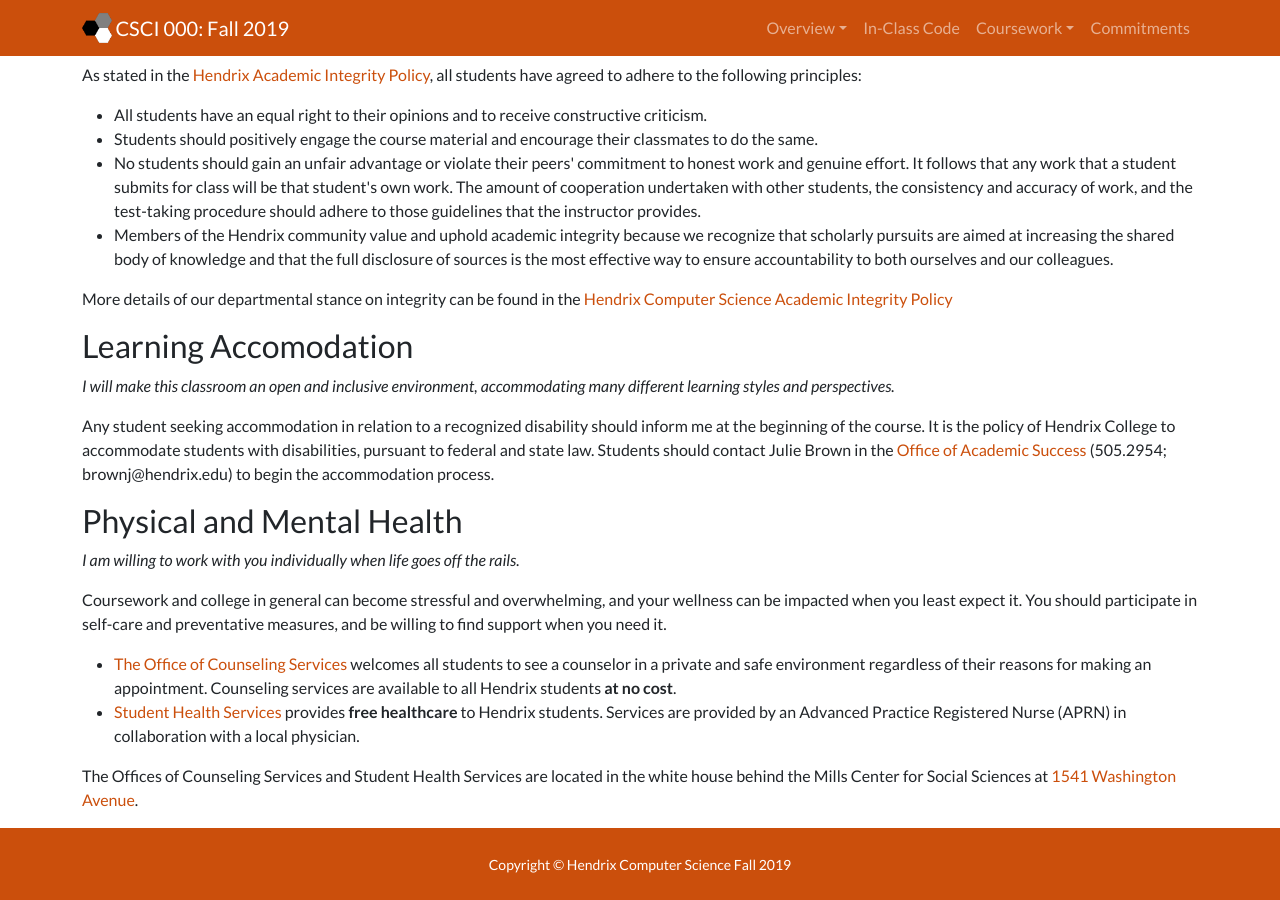
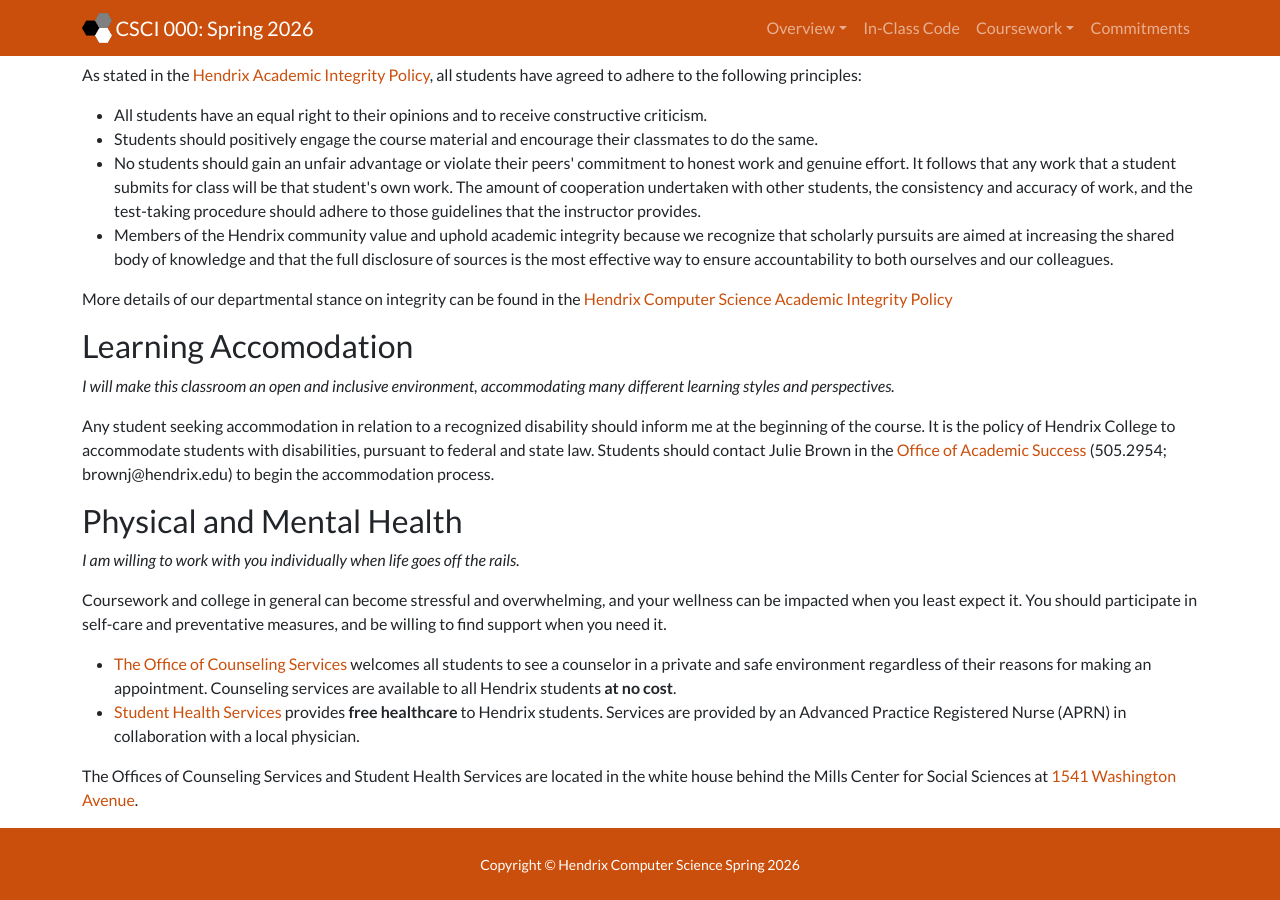
Before and after one commit to ccsc-midsouth/ccsc-midsouth.github.io, a Jekyll site: the page built from index.md, in a window 1280 px wide and 900 px high, scrolled down 4325 px. Built offline with Jekyll 4.4.1, drawn with Linux system fonts in a browser that asks for light colours; nearby versions of some CDN libraries; some of the changed text lies outside the part shown.

Commit message:
A few more starting edits

```diff
--- a/Gemfile
+++ b/Gemfile
@@ -1,4 +1,6 @@
 source "https://rubygems.org"
+
+ruby "2.7.5"
 
 # Hello! This is where you manage which Jekyll version is used to run.
 # When you want to use a different version, change it below, save the
--- a/_config.yml
+++ b/_config.yml
@@ -21,12 +21,12 @@ description: >- # this means to ignore newlines until "baseurl:"
   algorithms and data structures (dictionaries, arrays, linked lists).
   Student learn these concepts through studying the Python programming
   language.
-baseurl: "/csci000" # the subpath of your site, e.g. /blog
-url: "https://hendrix-cs.github.io" # the base hostname & protocol for your site, e.g. http://example.com
+baseurl: "/" # the subpath of your site, e.g. /blog
+url: "https://ccsc-midsouth.github.io" # the base hostname & protocol for your site, e.g. http://example.com
 
 number: CSCI 000
-title: Generic Computer Science Course
-semester: Fall 2019
+title: CCSC Midsouth
+semester: Spring 2026
 hypothesis: false
 
 navigation:
```
